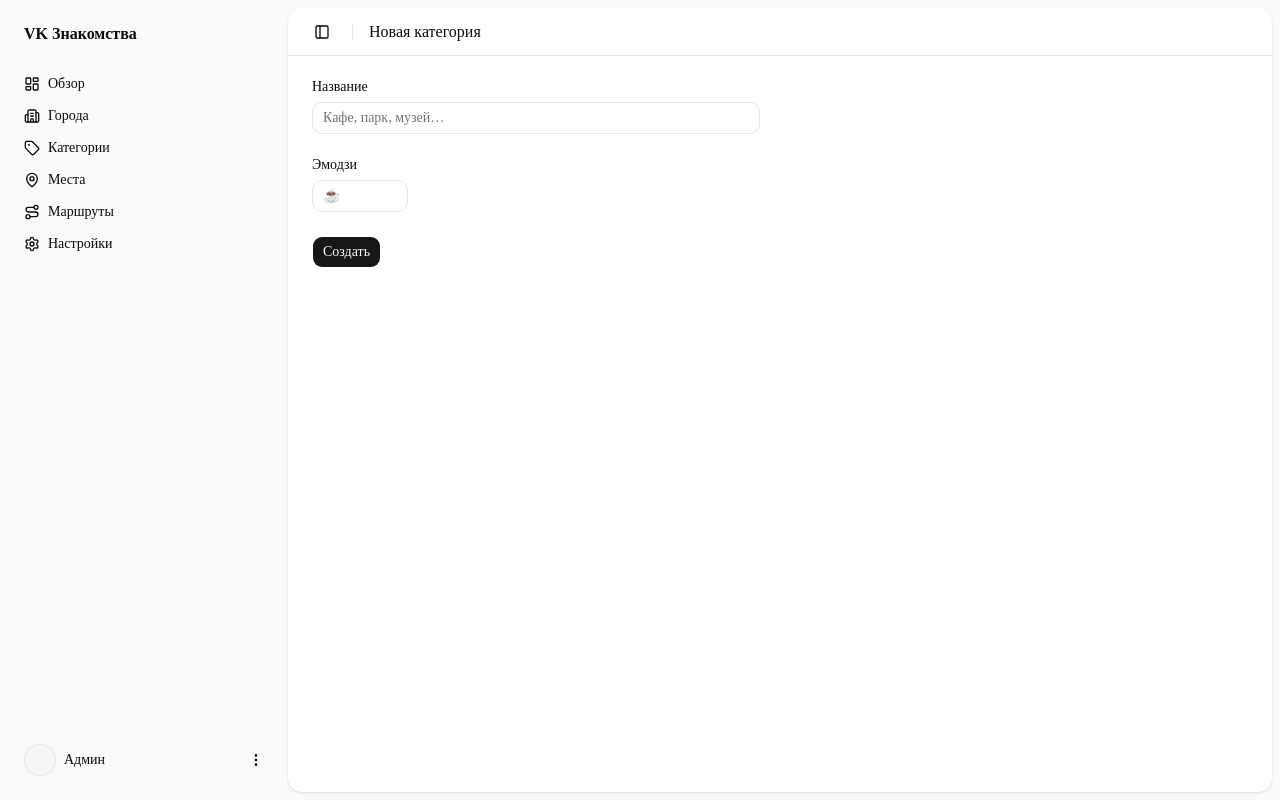
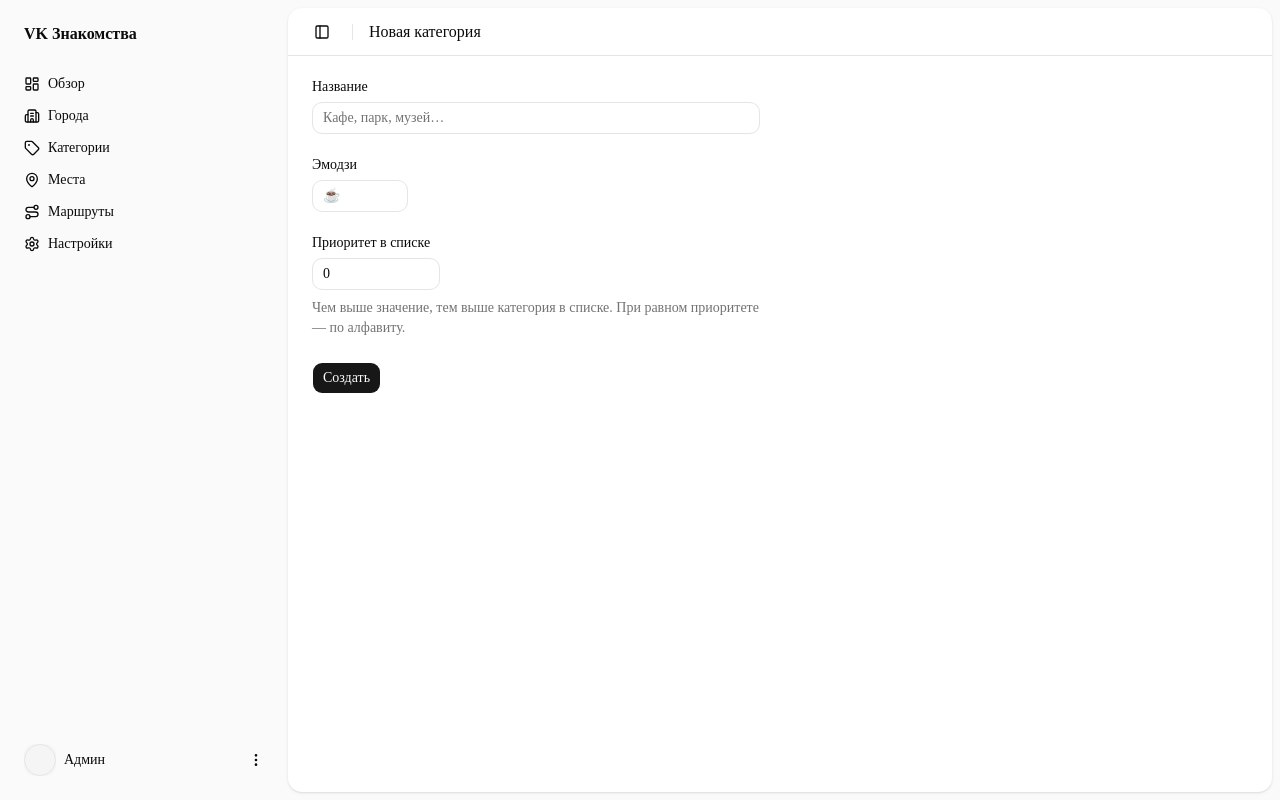
Before and after one commit to yakovlevyaroslav/vk-dating-meetings, a Next.js app: page /admin/categories/new in a window 1280 px wide. Built offline with nearby package versions, Linux system fonts and the light colour scheme; no server answers.

Commit message:
categories update

```diff
--- a/src/app/admin/(shell)/categories/CategoryForm.tsx
+++ b/src/app/admin/(shell)/categories/CategoryForm.tsx
@@ -9,6 +9,7 @@ import { Label } from '@/components/ui/label';
 interface CategoryFormValues {
   name: string;
   emoji: string;
+  priority: string;
 }
 
 interface CategoryFormProps {
@@ -20,6 +21,7 @@ interface CategoryFormProps {
 const EMPTY_VALUES: CategoryFormValues = {
   name: '',
   emoji: '',
+  priority: '0',
 };
 
 export function CategoryForm(props: CategoryFormProps) {
@@ -39,6 +41,21 @@ export function CategoryForm(props: CategoryFormProps) {
         <Input id="emoji" name="emoji" defaultValue={values.emoji} placeholder="☕️" className="w-24" />
       </div>
 
+      <div className="flex flex-col gap-2">
+        <Label htmlFor="priority">Приоритет в списке</Label>
+        <Input
+          id="priority"
+          name="priority"
+          type="number"
+          step={1}
+          defaultValue={values.priority}
+          className="w-32"
+        />
+        <p className="text-sm text-muted-foreground">
+          Чем выше значение, тем выше категория в списке. При равном приоритете — по алфавиту.
+        </p>
+      </div>
+
       {errorMessage ? <p className="text-sm text-destructive">{errorMessage}</p> : null}
 
       <Button type="submit" disabled={isPending} className="w-fit">
--- a/src/app/admin/(shell)/categories/[id]/page.tsx
+++ b/src/app/admin/(shell)/categories/[id]/page.tsx
@@ -42,6 +42,7 @@ export default async function EditCategoryPage(props: EditCategoryPageProps) {
           defaultValues={{
             name: category.name,
             emoji: category.emoji ?? '',
+            priority: String(category.priority),
           }}
         />
         <form action={handleDelete}>
--- a/src/app/admin/(shell)/categories/actions.ts
+++ b/src/app/admin/(shell)/categories/actions.ts
@@ -6,9 +6,12 @@ import { redirect } from 'next/navigation';
 import { prisma } from '@/core/db/prisma';
 
 function readCategoryFields(formData: FormData) {
+  const priorityRaw = Number(formData.get('priority'));
+
   return {
     name: String(formData.get('name') ?? '').trim(),
     emoji: String(formData.get('emoji') ?? '').trim() || null,
+    priority: Number.isFinite(priorityRaw) ? priorityRaw : 0,
   };
 }
 
--- a/src/app/admin/(shell)/categories/page.tsx
+++ b/src/app/admin/(shell)/categories/page.tsx
@@ -7,9 +7,11 @@ import { prisma } from '@/core/db/prisma';
 
 export default async function AdminCategoriesPage() {
   const categories = await prisma.category.findMany({
-    orderBy: {
+    orderBy: [{
+      priority: 'desc',
+    }, {
       name: 'asc',
-    },
+    }],
     include: {
       _count: {
         select: {
@@ -34,6 +36,7 @@ export default async function AdminCategoriesPage() {
               <TableRow>
                 <TableHead>Эмодзи</TableHead>
                 <TableHead>Название</TableHead>
+                <TableHead>Приоритет</TableHead>
                 <TableHead>Мест</TableHead>
               </TableRow>
             </TableHeader>
@@ -46,6 +49,7 @@ export default async function AdminCategoriesPage() {
                       {category.name}
                     </Link>
                   </TableCell>
+                  <TableCell>{category.priority}</TableCell>
                   <TableCell>{category._count.places}</TableCell>
                 </TableRow>
               ))}
--- a/src/entities/category/getCategories.ts
+++ b/src/entities/category/getCategories.ts
@@ -2,9 +2,11 @@ import { prisma } from '@/core/db/prisma';
 
 export async function getCategories() {
   return prisma.category.findMany({
-    orderBy: {
+    orderBy: [{
+      priority: 'desc',
+    }, {
       name: 'asc',
-    },
+    }],
   });
 }
 
```
Also changed, not shown: 2 other files (tests, documents, lock files or other folders).
